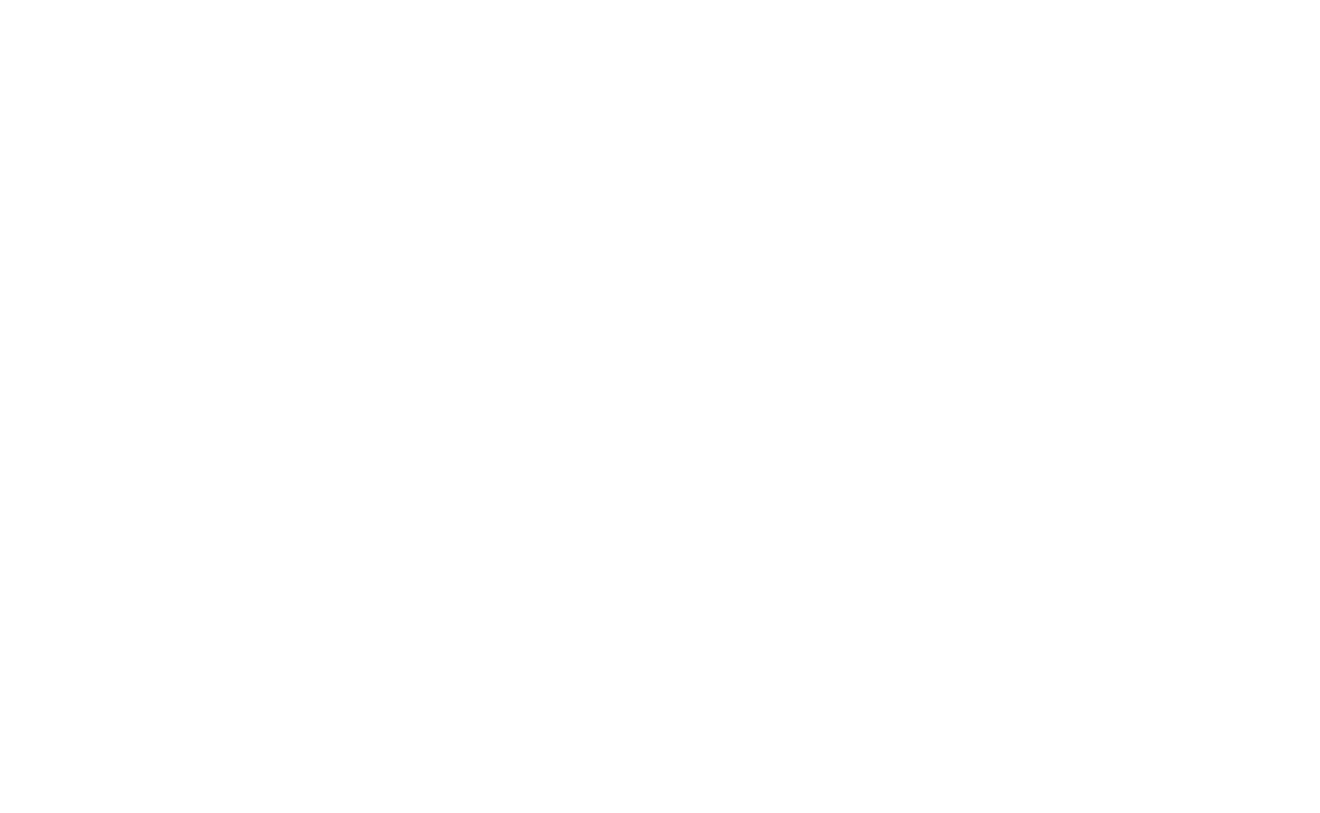
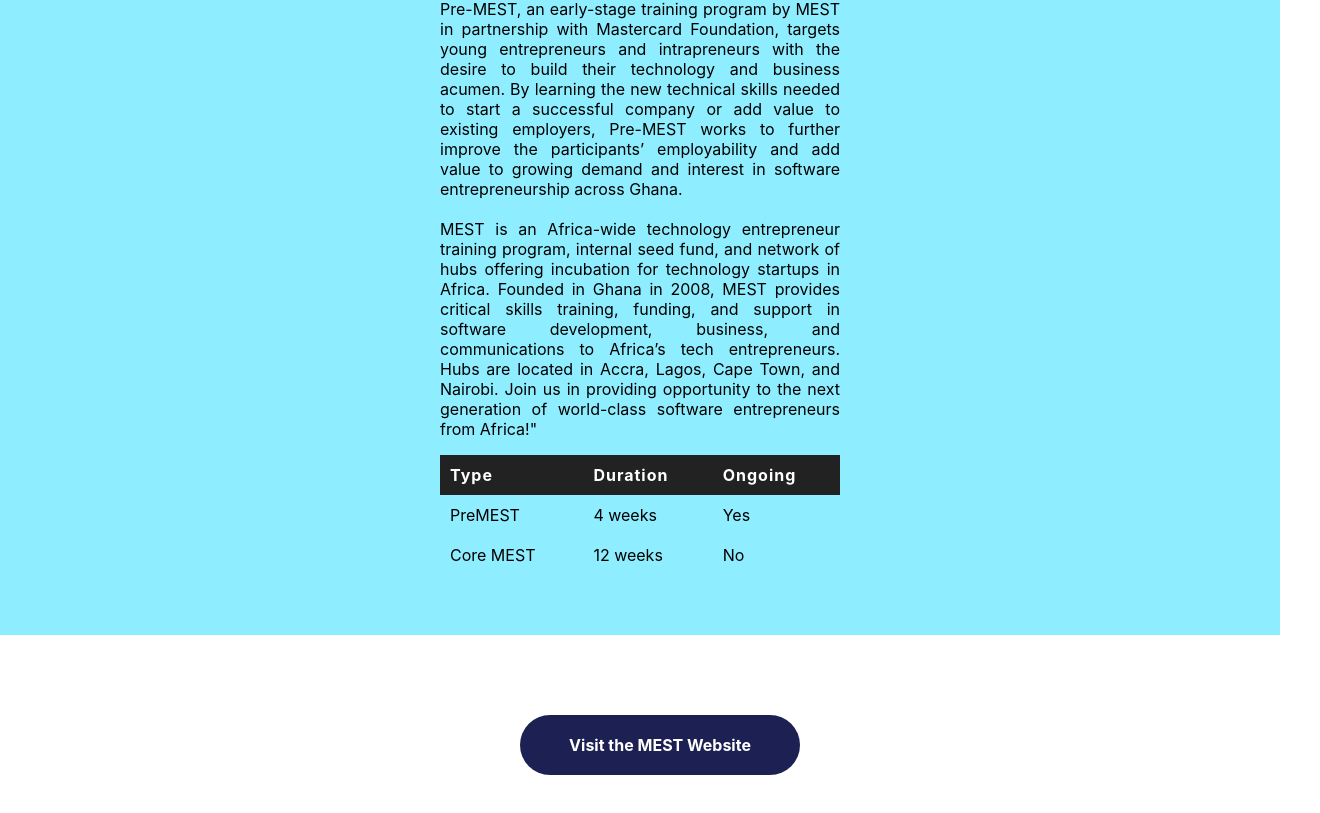
Before and after one commit to frankchoongsaeng/demoapp, a React (Create React App) app: page / in a window 1280 px wide. Shown: the part 1127-1940 px from the top of the page, 1320 px wide, since content can reach past the window. Before the commit the page ends 878 px from the top, so only its background shows below. Built offline with nearby package versions, Linux system fonts and the light colour scheme.

Commit message:
Text, Table, CallToAction Component Added

```diff
--- a/src/App.css
+++ b/src/App.css
@@ -27,3 +27,50 @@
   height: 380px;
   margin: 0 calc(50% - (840px / 2));
 }
+
+section {
+  display: flex;
+  flex-direction: column;
+  justify-content: center;
+  padding: 60px 0;
+}
+
+section.about-pre-mest {
+  padding: 60px 440px;
+}
+
+.blue {
+  background-color: rgb(142, 238, 255);
+}
+
+.long-text {
+  text-align: justify;
+}
+
+table {
+  border-collapse: collapse;
+}
+
+table th {
+  background-color: #222;
+  color: white;
+  padding: 10px;
+  letter-spacing: 1px;
+  text-align: left;
+}
+
+table td {
+  padding: 10px;
+}
+
+.button {
+  display: inline-block;
+  background: rgb(28, 32, 82);
+  color: #fff;
+  text-decoration: none;
+  font-weight: bolder;
+  padding: 20px;
+  width: 240px;
+  border-radius: 100px;
+  margin: 0 calc(50% - (240px / 2));
+}
--- a/src/App.js
+++ b/src/App.js
@@ -3,6 +3,9 @@
 import Spacer from "./Spacer";
 import Title from './Title';
 import Video from './Video';
+import Text from './Text';
+import Table from './Table';
+import CallToAction from './CallToAction';
 import './App.css';
 
 function App() {
@@ -12,6 +15,15 @@
       <Spacer />
       <Title title="First About Mest"/>
       <Video />
+      <Spacer />
+      <section className="section blue about-pre-mest">
+        <Title title="What is PreMEST?" />
+        <Text isAbout="premest"/>
+        <Table />
+      </section>
+      <Spacer />
+      <CallToAction />
+      <Spacer/>
     </div>
   );
 }
--- /dev/null
+++ b/src/CallToAction.js
@@ -0,0 +1,9 @@
+import React from 'react';
+
+function CallToAction() {
+    return(
+        <a href="https://www.meltwater.org" className="button center">Visit the MEST Website</a>
+    );
+}
+
+export default CallToAction;
--- /dev/null
+++ b/src/Table.js
@@ -0,0 +1,25 @@
+import React from 'react';
+
+function Table() {
+    return(
+        <table border-collapse="collapse">
+            <tr>
+                <th>Type</th>
+                <th>Duration</th>
+                <th>Ongoing</th>
+            </tr>
+            <tr>
+                <td>PreMEST</td>
+                <td>4 weeks</td>
+                <td>Yes</td>
+            </tr>
+            <tr>
+                <td>Core MEST</td>
+                <td>12 weeks</td>
+                <td>No</td>
+            </tr>
+        </table>
+    );
+}
+
+export default Table;
--- /dev/null
+++ b/src/Text.js
@@ -0,0 +1,14 @@
+import React from 'react';
+
+function Text(props) {
+    if(props.isAbout.toLowerCase() === 'premest') {
+        return (
+            <p className="long-text">
+                Pre-MEST, an early-stage training program by MEST in partnership with Mastercard Foundation, targets young entrepreneurs and intrapreneurs with the desire to build their technology and business acumen. By learning the new technical skills needed to start a successful company or add value to existing employers, Pre-MEST works to further improve the participants’ employability and add value to growing demand and interest in software entrepreneurship across Ghana.<br/><br/>
+                MEST is an Africa-wide technology entrepreneur training program, internal seed fund, and network of hubs offering incubation for technology startups in Africa. Founded in Ghana in 2008, MEST provides critical skills training, funding, and support in software development, business, and communications to Africa’s tech entrepreneurs. Hubs are located in Accra, Lagos, Cape Town, and Nairobi. Join us in providing opportunity to the next generation of world-class software entrepreneurs from Africa!"
+            </p>
+        );
+    }
+}
+
+export default Text;
```
